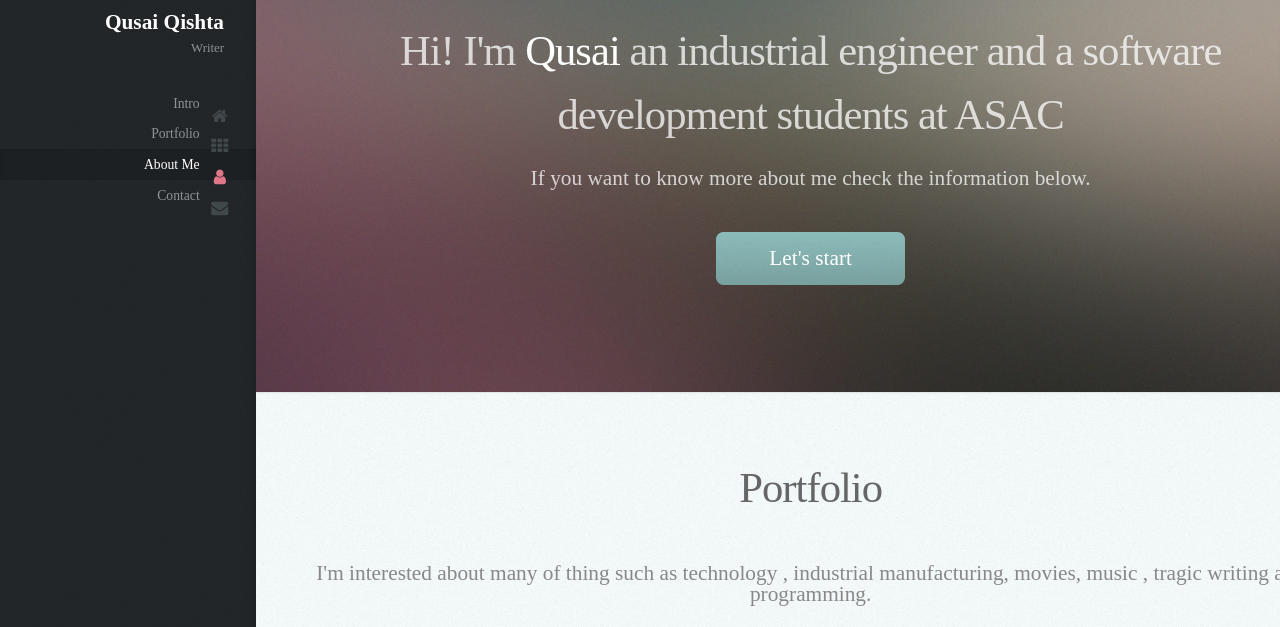
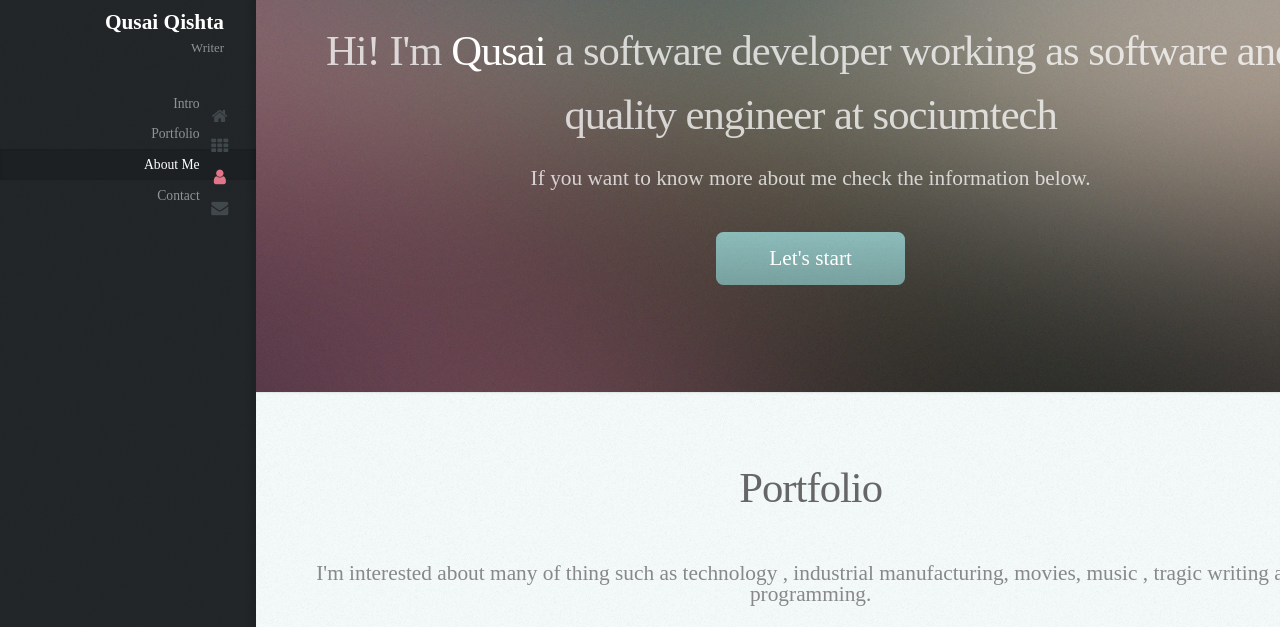
Before and after one commit to qusaiqishta/heroku, a website: page public/index.html in a window 1280 px wide. Shown: the part 88-715 px from the top of the page. Drawn offline with Linux system fonts and the light colour scheme; a web font is replaced by a local one.

Commit message:
Update index.html

```diff
--- a/public/index.html
+++ b/public/index.html
@@ -67,7 +67,7 @@
 						<div class="container">
 
 							<header>
-								<h2 class="alt">Hi! I'm <strong>Qusai</strong>  an industrial engineer and a software development students at ASAC </h2 >
+								<h2 class="alt">Hi! I'm <strong>Qusai</strong> a software developer working as software and quality engineer at sociumtech  </h2 >
 
 								<p>If you want to know more about me check the information below.</p>
 							</header>
```
